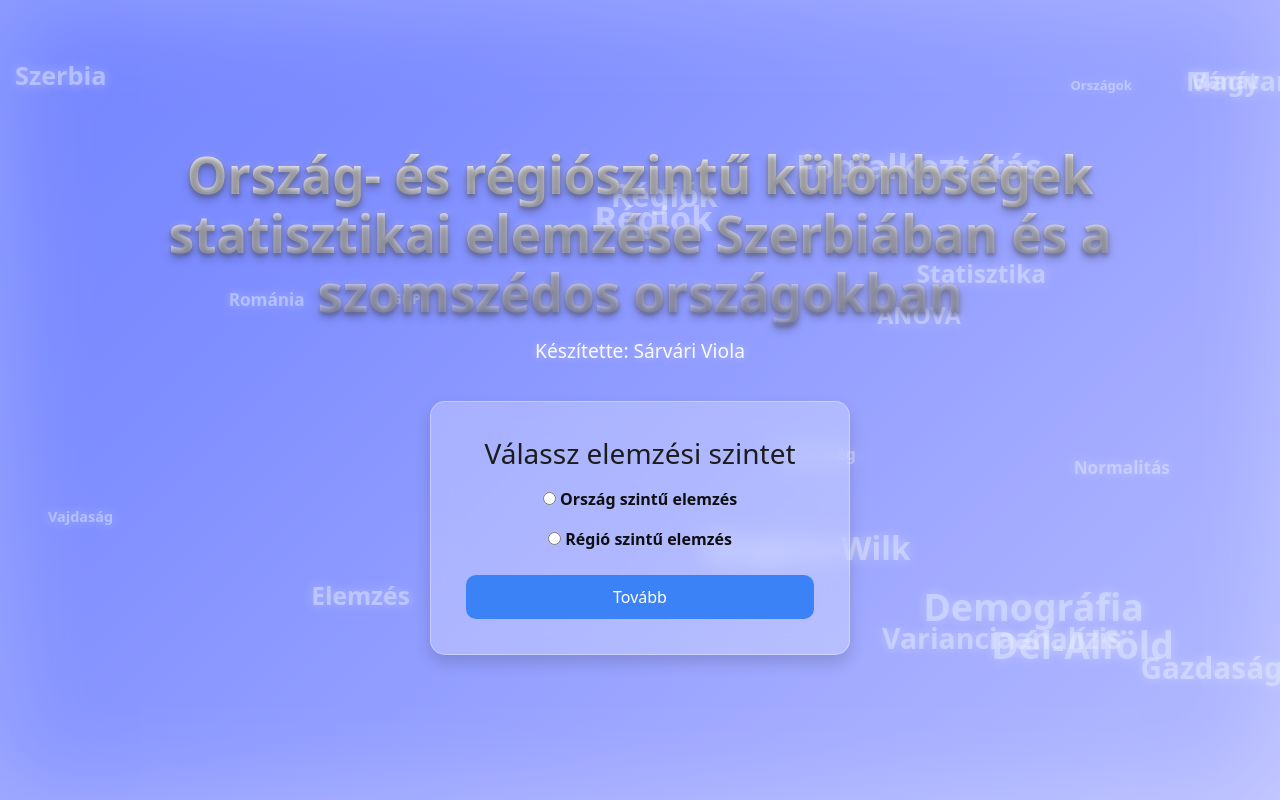
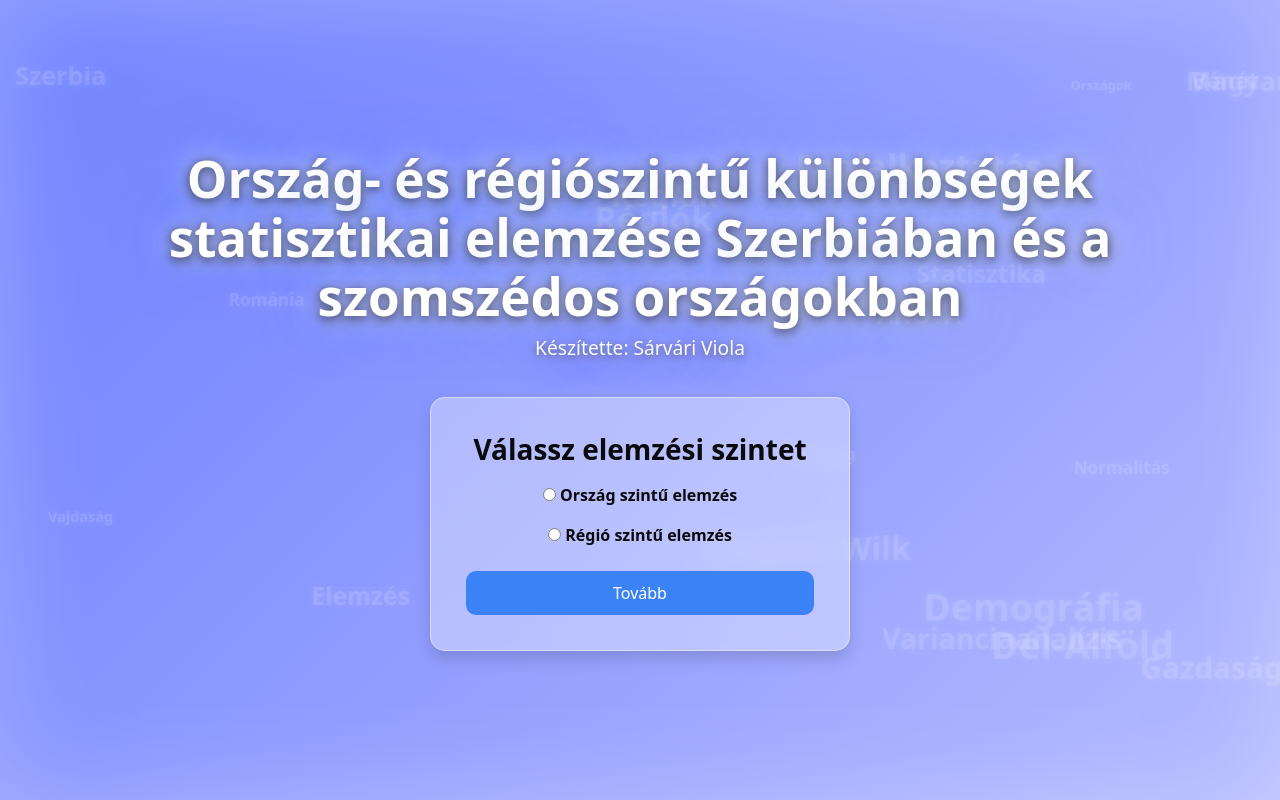
Before and after one commit to sarvariviola/test, a Django app: page / in a window 1280 px wide. Run offline with Django 5.2, Linux system fonts and the light colour scheme; data that the repository does not hold is empty.

Commit message:
Refactors CSS to remove duplicate styles and comments
Removes redundant CSS declarations and Hungarian comments to improve maintainability.

Consolidates duplicate .landing-title definitions and standardizes text shadow effects.
Simplifies keyword background styling with consistent opacity and glow values.
Updates landing card styling with refined glassmorphism effect and improved text contrast.

```diff
--- a/main/static/main/style.css
+++ b/main/static/main/style.css
@@ -11,8 +11,6 @@ body {
     background-color: #1b1e2f;
     color: white;
 }
-
-/* ----- RADIO KÁRTYÁK ----- */
 
 .radio-hidden {
     position: absolute;
@@ -44,7 +42,6 @@ body {
     box-shadow: 0 0 8px rgba(59,130,246,0.4);
 }
 
-/* ----- SIDEBAR ----- */
 .sidebar {
     background-color: var(--sidebar-bg);
     min-height: 100vh;
@@ -141,24 +138,6 @@ body {
     padding: 20px;
 }
 
-/* Nagy cím */
-.landing-title {
-    font-size: 2.2rem;
-    font-weight: 700;
-    margin-bottom: 40px;
-    z-index: 2;
-}
-
-/* Kártya */
-.landing-card {
-    background: rgba(0, 0, 0, 0.45);
-    padding: 35px;
-    border-radius: 12px;
-    max-width: 380px;
-    width: 100%;
-    z-index: 2;
-    backdrop-filter: blur(4px);
-}
 
 /* Háttér felhő */
 .word-cloud {
@@ -208,7 +187,6 @@ body {
     position: relative;
     z-index: 10;
 }
-/* --- SZÍNES KEYWORD-CLOUD (egységes gombszínnel) --- */
 .keyword-background .kw {
     position: absolute;
     font-weight: 700;
@@ -221,30 +199,6 @@ body {
     animation: floatKw 10s infinite ease-in-out alternate;
 }
 
-/* Landing CÍM */
-.landing-title {
-    font-size: 2rem;
-    font-weight: 800;
-    text-align: center;
-    line-height: 1.3;
-    max-width: 900px;
-    margin-bottom: 10px;
-
-    /* szép fénylő hatás */
-    background: linear-gradient(to right, #ffffff, #d9d6ff);
-    -webkit-background-clip: text;
-    -webkit-text-fill-color: transparent;
-}
-
-/* Alcím: készítette */
-.landing-subtitle {
-    color: rgba(255, 255, 255, 0.75);
-    font-size: 1.1rem;
-    margin-bottom: 40px;
-    text-align: center;
-    font-weight: 500;
-}
-/* --- ÚJ, VILÁGOSÍTOTT LANDING HÁTTÉR --- */
 .landing-container {
     height: 100vh;
     display: flex;
@@ -272,53 +226,32 @@ body {
 }
 
 
-/* --- SZUPER VILÁGOS KULCSSZAVAK --- */
 .keyword-background .kw {
     position: absolute;
     font-weight: 700;
     white-space: nowrap;
 
-    /* világosabb kék, erősebb fény */
-    color: rgba(230, 240, 255, 0.45);
+    color: rgba(255, 255, 255, 0.12);
 
-    text-shadow: 0 0 12px rgba(255,255,255,0.35);
+    text-shadow: 0 0 8px rgba(255,255,255,0.15);
     animation: floatKw 10s infinite alternate ease-in-out;
 }
 
 
-/* --- SZUPER FÉNYES CÍM --- */
-.landing-title {
-    font-size: 2.4rem;
-    font-weight: 900;
-    max-width: 900px;
-    margin-bottom: 15px;
-
-    background: linear-gradient(
-        to right,
-        #ffffff,
-        #eef0ff,
-        #d6d9ff
-    );
-    -webkit-background-clip: text;
-    -webkit-text-fill-color: transparent;
-
-    text-shadow: 0 0 25px rgba(255,255,255,0.45);
+.landing-subtitle {
+    color: #ffffff;
+    font-size: 1.2rem;
+    font-weight: 500;
+    margin-bottom: 35px;
+    text-shadow:
+        0 0 20px rgba(255, 255, 255, 0.7),
+        0 0 40px rgba(100, 150, 255, 0.5),
+        0 2px 8px rgba(0, 0, 0, 0.6);
 }
 
 
-/* Készítette alcím – világos */
-.landing-subtitle {
-    color: rgba(255,255,255,0.95);
-    font-size: 1.2rem;
-    font-weight: 500;
-    margin-bottom: 35px;
-    text-shadow: 0 0 8px rgba(255,255,255,0.4);
-}
-
-
-/* --- VILÁGOS GLASSMORPHISM KÁRTYA --- */
 .landing-card {
-    background: rgba(255, 255, 255, 0.25);
+    background: rgba(255, 255, 255, 0.35);
     backdrop-filter: blur(12px);
     -webkit-backdrop-filter: blur(12px);
 
@@ -327,18 +260,22 @@ body {
     max-width: 420px;
     width: 100%;
 
-    border: 1px solid rgba(255, 255, 255, 0.35);
-    box-shadow: 0 8px 25px rgba(0,0,0,0.15);
+    border: 1px solid rgba(255, 255, 255, 0.45);
+    box-shadow: 0 8px 25px rgba(0,0,0,0.2);
 
-    color: #1c1c1c;
+    color: #0a0a0a;
+}
+
+.landing-card h3 {
+    color: #0a0a0a;
+    font-weight: 700;
 }
 
 .landing-card label {
     font-weight: 600;
-    color: #0f0f0f;
+    color: #0a0a0a;
 }
 
-/* HERO TITLE – új, erősített verzió */
 .landing-title {
     font-size: clamp(2rem, 4vw, 3.4rem);
     font-weight: 900;
@@ -346,56 +283,14 @@ body {
     line-height: 1.15;
     max-width: 1000px;
 
-    /* Két tónusú gradient betűszín */
-    background: linear-gradient(
-        180deg,
-        #ffffff 0%,
-        #f5f6ff 40%,
-        #d4d8ff 100%
-    );
-    -webkit-background-clip: text;
-    -webkit-text-fill-color: transparent;
+    color: #ffffff;
 
-    /* Erős térhatás + glow */
     text-shadow:
-        0 0 18px rgba(255,255,255,0.65),
-        0 2px 4px rgba(0,0,0,0.25);
+        0 0 30px rgba(255, 255, 255, 0.8),
+        0 0 60px rgba(100, 150, 255, 0.6),
+        0 2px 10px rgba(0, 0, 0, 0.8),
+        0 4px 20px rgba(0, 0, 0, 0.4);
 
-    /* Finom belépési animáció */
-    opacity: 0;
-    transform: translateY(-12px);
-    animation: titleFade 1.2s ease-out forwards;
-}
-
-@keyframes titleFade {
-    0% { opacity: 0; transform: translateY(-12px); }
-    100% { opacity: 1; transform: translateY(0); }
-}
-/* HERO TITLE – kontrasztos, kiemelkedő */
-.landing-title {
-    font-size: clamp(2rem, 4vw, 3.4rem);
-    font-weight: 900;
-    text-align: center;
-    line-height: 1.15;
-    max-width: 1000px;
-
-    /* Sötétebb, kontrasztosabb gradient */
-    background: linear-gradient(
-        180deg,
-        #ffffff 0%,
-        #e5e7ff 40%,
-        #b8bcff 100%
-    );
-    -webkit-background-clip: text;
-    -webkit-text-fill-color: transparent;
-
-    /* KONTRASZT! Erősebb mély árnyék, kisebb glow */
-    text-shadow:
-        0 0 6px rgba(255,255,255,0.35),
-        0 4px 10px rgba(0,0,0,0.35),
-        0 2px 4px rgba(0,0,0,0.4);
-
-    /* finom belépő animáció */
     opacity: 0;
     transform: translateY(-8px);
     animation: titleFade 1.0s ease-out forwards;
```
